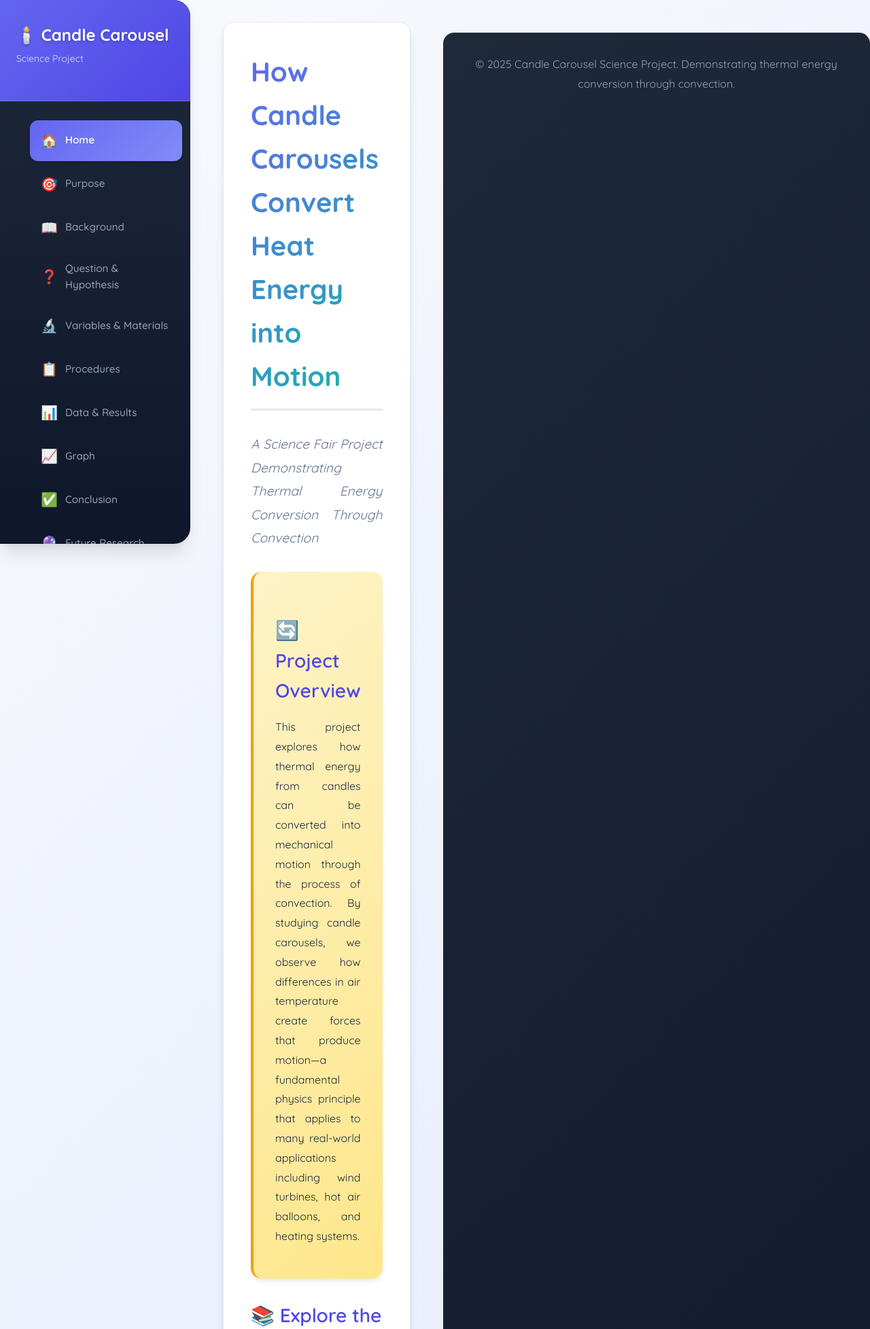
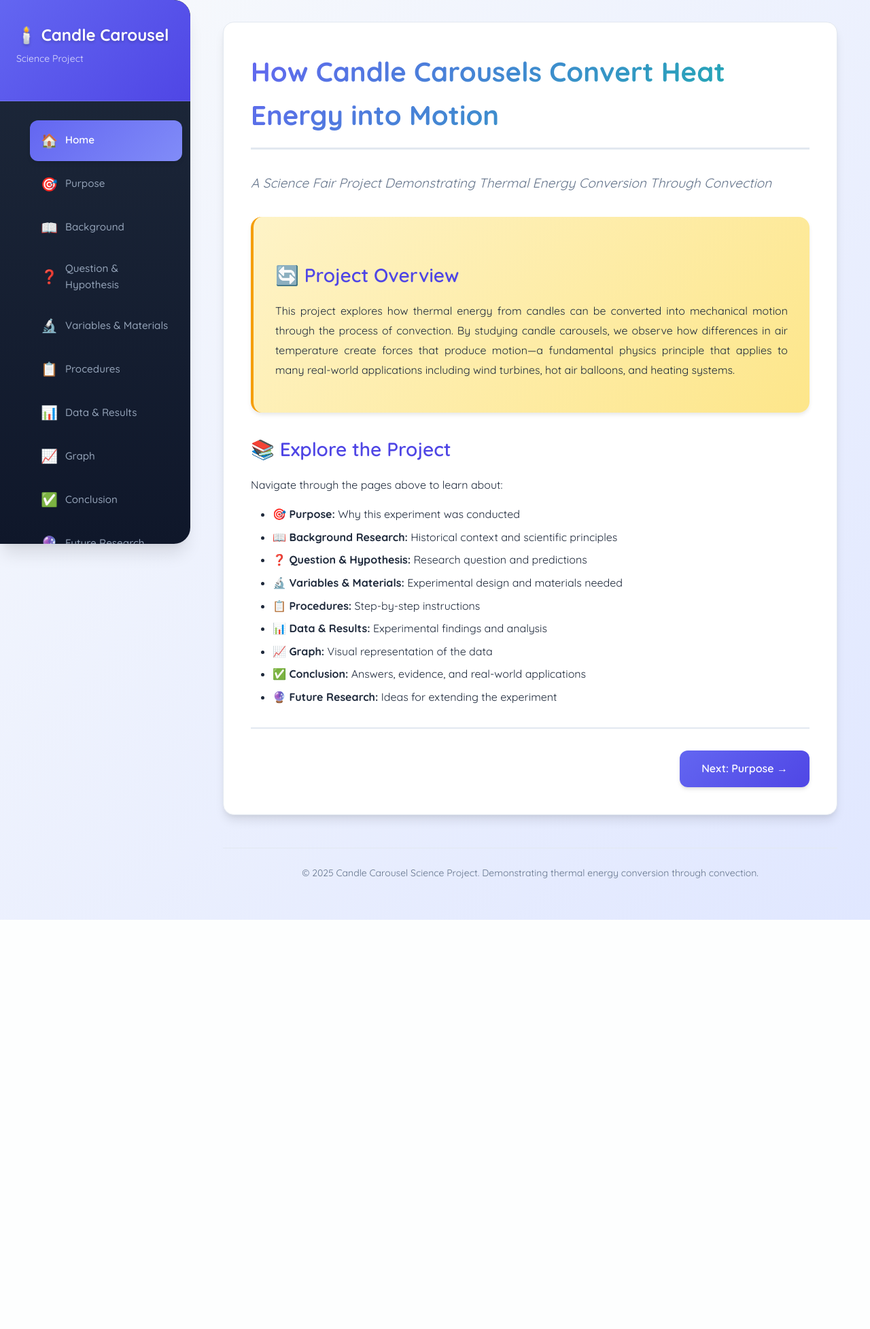
Before and after one commit to yudiell/candle_carousel, a PHP site: page /index.php in a window 1280 px wide. Shown: the top 1955 px of the page at 68% size. After the commit the page ends 1353 px from the top, so only its background shows below. Run offline with PHP 8.4, Linux system fonts and the light colour scheme.

Commit message:
Fixed Footer

```diff
--- a/css/style.css
+++ b/css/style.css
@@ -313,18 +313,19 @@ tr:hover {
 
 /* Footer */
 footer {
-    background: linear-gradient(135deg, var(--bg-sidebar) 0%, #0f172a 100%);
-    color: white;
+    background: transparent;
+    color: var(--text-secondary);
     text-align: center;
-    padding: 2rem;
+    padding: 1.5rem 0;
     margin-top: 3rem;
-    border-radius: var(--radius-lg) var(--radius-lg) 0 0;
+    border-top: 1px solid var(--border-color);
 }
 
 footer p {
     margin: 0;
     text-align: center;
-    color: var(--text-light);
+    color: var(--text-secondary);
+    font-size: 0.875rem;
 }
 
 /* Responsive Design */
--- a/includes/footer.php
+++ b/includes/footer.php
@@ -1,9 +1,8 @@
+        </div>
+
+        <footer>
+            <p>&copy; <?php echo date('Y'); ?> Candle Carousel Science Project. Demonstrating thermal energy conversion through convection.</p>
+        </footer>
     </main>
-
-    <footer>
-        <div class="container">
-            <p>&copy; <?php echo date('Y'); ?> Candle Carousel Science Project. Demonstrating thermal energy conversion through convection.</p>
-        </div>
-    </footer>
 </body>
 </html>
--- a/includes/header.php
+++ b/includes/header.php
@@ -38,3 +38,4 @@ $current_page = isset($current_page) ? $current_page : "home";
 
     <!-- Main Content Area -->
     <main class="main-content">
+        <div class="container">
```
